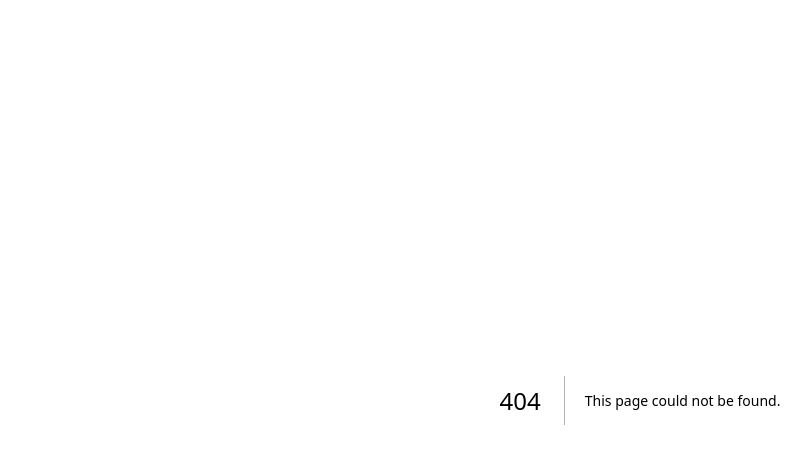
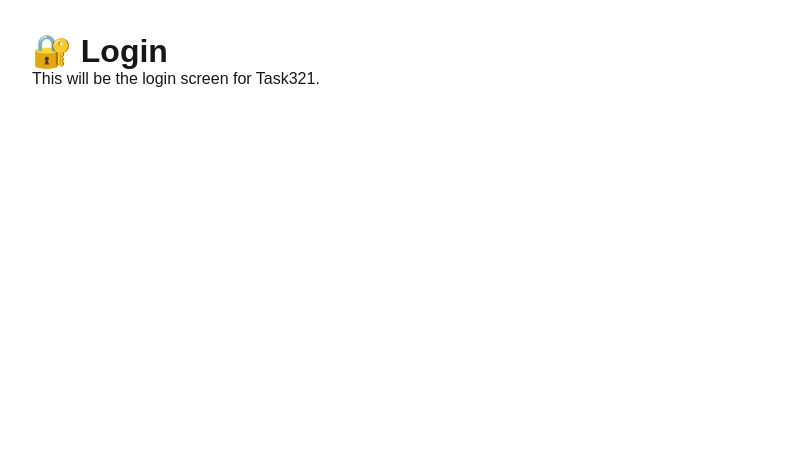
Before and after one commit to VisualTitus/task321, a Next.js app: page /login in a window 1280 px wide. Before the commit this address had no page. Shown: the top 464 px of the page, without its empty margins (0-811 px from the left). Built offline with nearby package versions, Linux system fonts and the light colour scheme.

Commit message:
🔐 Add login page

```diff
--- /dev/null
+++ b/pages/login.js
@@ -0,0 +1,8 @@
+export default function LoginPage() {
+    return (
+      <div style={{ padding: "2rem", fontFamily: "sans-serif" }}>
+        <h1>🔐 Login</h1>
+        <p>This will be the login screen for Task321.</p>
+      </div>
+    );
+  }
```
